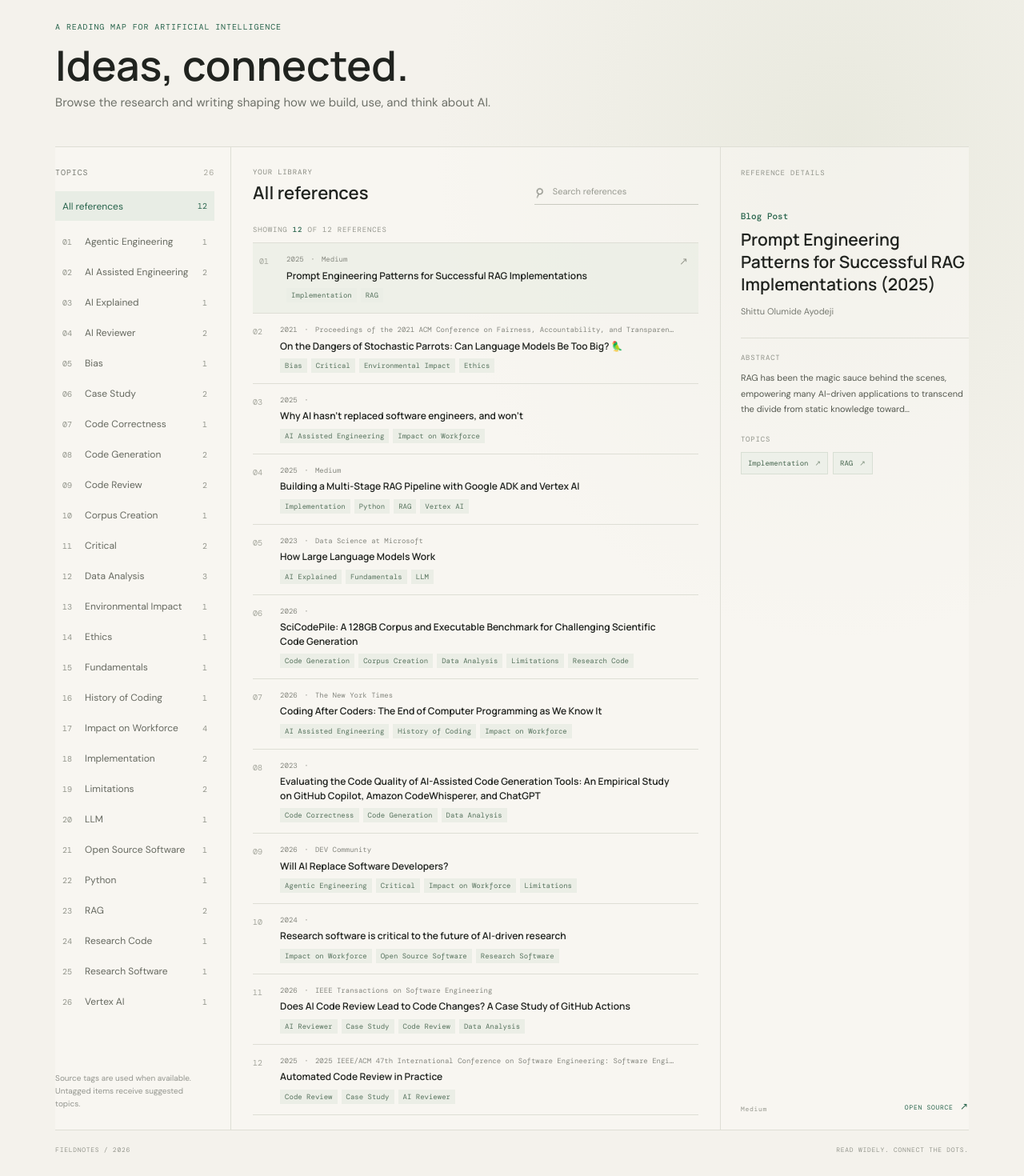
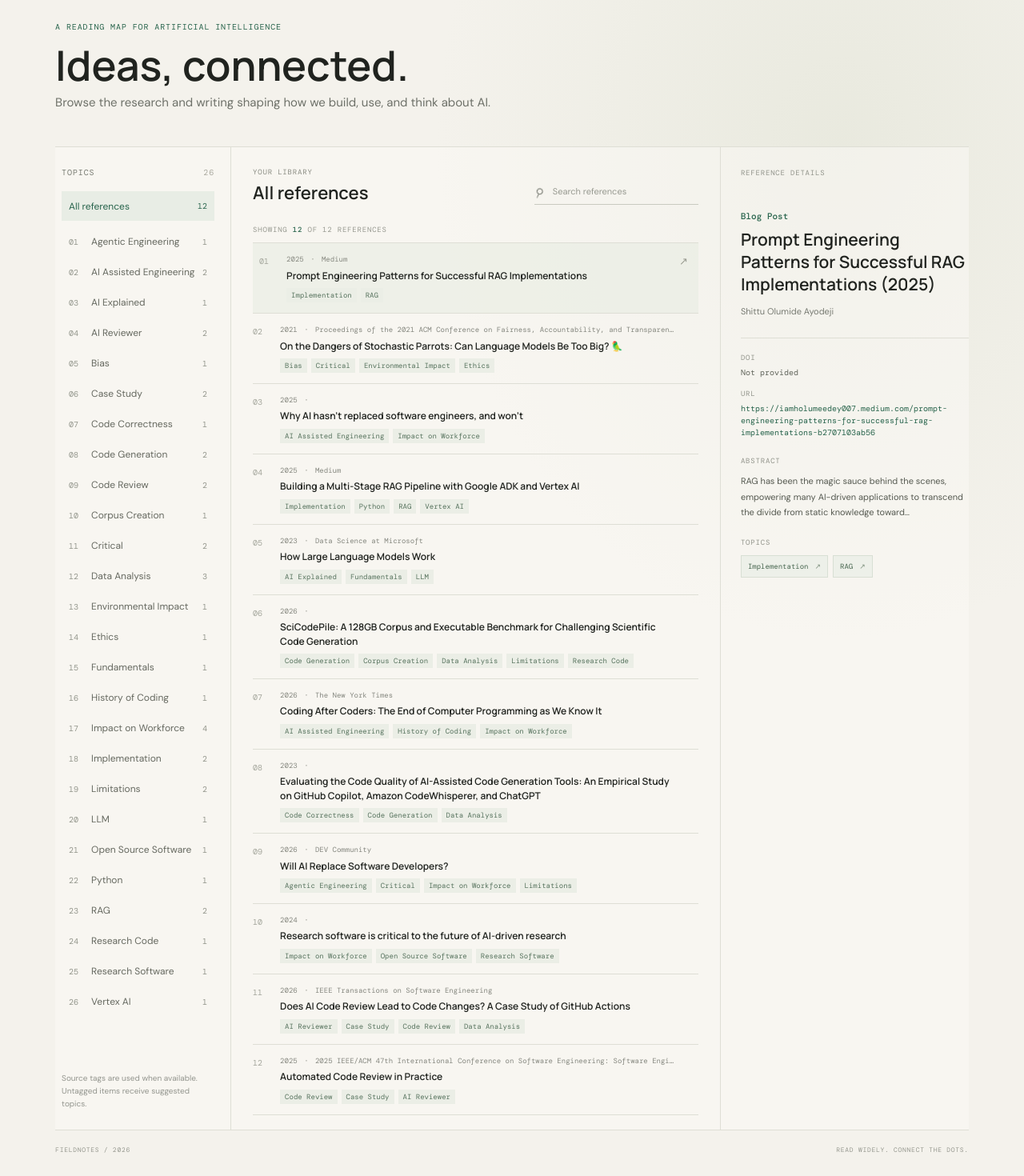
Before and after one commit to jdamerow/corpus-explorer, a React (Vite) app: page / in a window 1280 px wide. Shown: the part 105-1575 px from the top of the page at 80% size. Built offline with nearby package versions, Linux system fonts and the light colour scheme.

Commit message:
Added/moved DOI/URL, fixed padding

```diff
--- a/src/App.jsx
+++ b/src/App.jsx
@@ -193,15 +193,25 @@ function App() {
               <h2>{selectedItem.title ?? 'Untitled reference'} ({getYear(selectedItem)})</h2>
               <div className="detail-authors">{getAuthors(selectedItem)}</div>
               <div className="detail-rule" />
+              <div className="detail-metadata">
+                <div className="detail-metadata-row">
+                  <div className="detail-label">DOI</div>
+                  {selectedItem.DOI ? (
+                    <a className="detail-metadata-value" href={`https://doi.org/${selectedItem.DOI}`} target="_blank" rel="noreferrer">{selectedItem.DOI}</a>
+                  ) : <span className="detail-metadata-value">Not provided</span>}
+                </div>
+                <div className="detail-metadata-row">
+                  <div className="detail-label">URL</div>
+                  {selectedItem.URL ? (
+                    <a className="detail-metadata-value" href={selectedItem.URL} target="_blank" rel="noreferrer">{selectedItem.URL}</a>
+                  ) : <span className="detail-metadata-value">Not provided</span>}
+                </div>
+              </div>
               <div className="detail-label">ABSTRACT</div>
               <p className="detail-abstract">{selectedItem.abstract || 'No abstract is available for this reference.'}</p>
               <div className="detail-label detail-topics-label">TOPICS</div>
               <div className="detail-tags">
                 {selectedItem.explorerTags.length ? selectedItem.explorerTags.map((tag) => <button key={tag} onClick={() => selectTag(tag)}>{tag}<span>↗</span></button>) : <span className="no-topics">No suggested topics</span>}
-              </div>
-              <div className="detail-footer">
-                <span>{selectedItem.DOI ? `DOI ${selectedItem.DOI}` : selectedItem['container-title'] ?? 'Source details'}</span>
-                {selectedItem.URL && <a href={selectedItem.URL} target="_blank" rel="noreferrer">OPEN SOURCE <span>↗</span></a>}
               </div>
             </>
           ) : (
--- a/src/styles.css
+++ b/src/styles.css
@@ -25,7 +25,7 @@ button { color: inherit; }
 .wordmark { display: inline-flex; align-items: center; gap: 10px; text-decoration: none; color: var(--ink); font: 700 11px var(--mono); letter-spacing: .06em; }
 .wordmark small { display: block; margin-top: 3px; color: var(--muted); font: 400 8px var(--mono); letter-spacing: .14em; }
 .wordmark-mark { display: grid; place-items: center; width: 31px; height: 31px; border-radius: 50%; color: #f5f3eb; background: var(--green); font: 700 15px 'Manrope', sans-serif; }
-.topbar-meta, .intro-kicker, .section-eyebrow, .rail-heading, .result-count, .detail-topline, .detail-label, .detail-footer, .page-footer { font: 10px var(--mono); letter-spacing: .09em; }
+.topbar-meta, .intro-kicker, .section-eyebrow, .rail-heading, .result-count, .detail-topline, .detail-label, .page-footer { font: 10px var(--mono); letter-spacing: .09em; }
 .topbar-meta { color: #65685f; display: flex; align-items: center; gap: 9px; }
 .status-dot { width: 6px; height: 6px; background: #659c70; border-radius: 50%; box-shadow: 0 0 0 3px rgba(101, 156, 112, .12); }
 .meta-divider { color: #b0b1a9; }
@@ -34,7 +34,7 @@ button { color: inherit; }
 .intro h1 { margin: 14px 0 8px; font: 600 52px/1.08 'Manrope', sans-serif; letter-spacing: 0; }
 .intro p { margin: 0; color: #6e7169; font-size: 15px; }
 .workspace { min-height: 550px; display: grid; grid-template-columns: 220px minmax(380px, 1fr) minmax(265px, 310px); border-top: 1px solid var(--line); border-bottom: 1px solid var(--line); background: rgba(251, 250, 246, .54); }
-.tag-rail { padding: 25px 20px 24px 0; border-right: 1px solid var(--line); display: flex; flex-direction: column; }
+.tag-rail { padding: 25px 20px 24px 8px; border-right: 1px solid var(--line); display: flex; flex-direction: column; }
 .rail-heading { color: #797c73; display: flex; justify-content: space-between; margin: 0 0 17px; }
 .rail-count { color: #aaa99f; }
 .tag-option { border: 0; background: transparent; text-align: left; display: flex; align-items: center; min-height: 37px; padding: 0 9px; cursor: pointer; width: 100%; color: #666960; transition: color .16s, background .16s; }
@@ -85,10 +85,11 @@ button { color: inherit; }
 .detail-tags button:hover { background: #e1e9dd; }
 .detail-tags button span { margin-left: 8px; color: #819380; }
 .no-topics { color: #92948b; font-size: 11px; }
-.detail-footer { margin-top: auto; padding-top: 22px; display: flex; gap: 12px; justify-content: space-between; align-items: end; color: #96988f; font-size: 8px; line-height: 1.5; }
-.detail-footer > span { overflow-wrap: anywhere; }
-.detail-footer a { flex: 0 0 auto; color: var(--green); text-decoration: none; }
-.detail-footer a span { font-size: 12px; padding-left: 3px; }
+.detail-metadata { margin: 0 0 22px; display: grid; gap: 13px; }
+.detail-metadata-row { display: grid; gap: 5px; }
+.detail-metadata-value { color: #62665c; font: 10px/1.5 var(--mono); overflow-wrap: anywhere; }
+a.detail-metadata-value { color: var(--green); text-decoration: none; }
+a.detail-metadata-value:hover { text-decoration: underline; }
 .detail-empty { margin: auto; color: #888a81; }
 .detail-empty span { font: 9px var(--mono); }
 .detail-empty p { font-size: 13px; }
@@ -113,7 +114,7 @@ button { color: inherit; }
   .detail-panel { grid-column: 2; border-top: 1px solid var(--line); padding: 22px 0 22px 21px; }
   .detail-type-field { margin-top: 24px; }
   .detail-abstract { max-width: 600px; }
-  .detail-footer { margin-top: 26px; }
+  .detail-metadata { margin-bottom: 22px; }
 }
 
 @media (max-width: 560px) {
@@ -124,7 +125,7 @@ button { color: inherit; }
   .intro h1 { font-size: 37px; }
   .intro p { font-size: 13px; line-height: 1.55; }
   .workspace { grid-template-columns: 1fr; }
-  .tag-rail { padding: 19px 0 13px; border-right: 0; border-bottom: 1px solid var(--line); }
+  .tag-rail { padding: 19px 0 13px 8px; border-right: 0; border-bottom: 1px solid var(--line); }
   .rail-heading { margin-bottom: 10px; }
   .tag-list { display: flex; gap: 6px; overflow-x: auto; padding-bottom: 5px; margin: 5px 0 0; }
   .tag-option { flex: 0 0 auto; width: auto; min-height: 33px; padding: 0 9px; border: 1px solid var(--line); }
```
